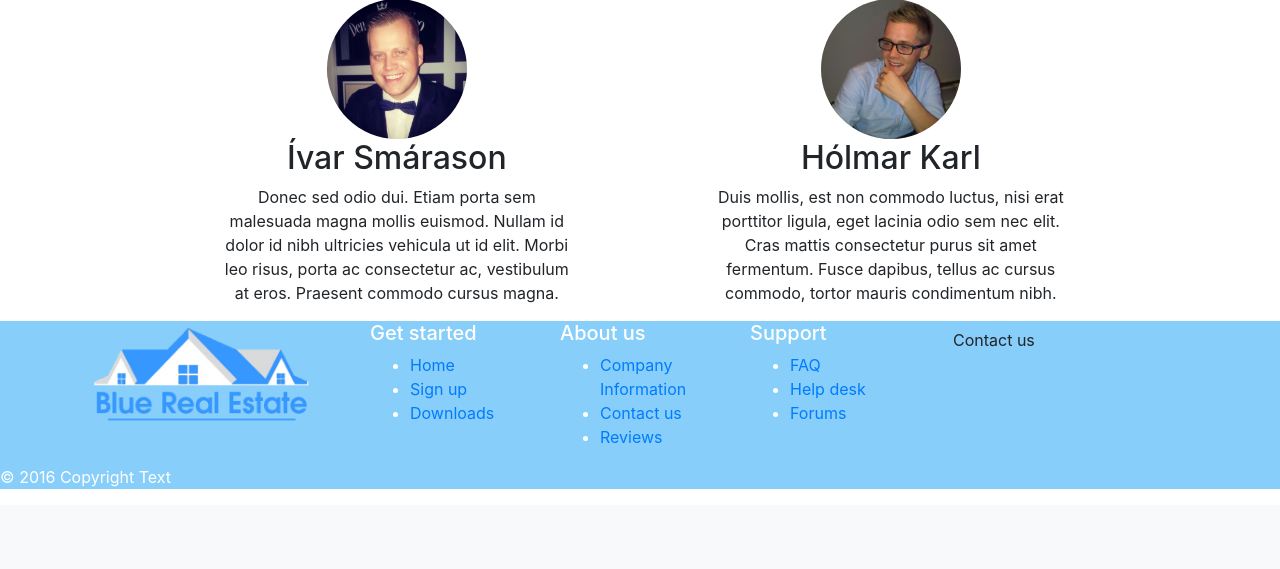
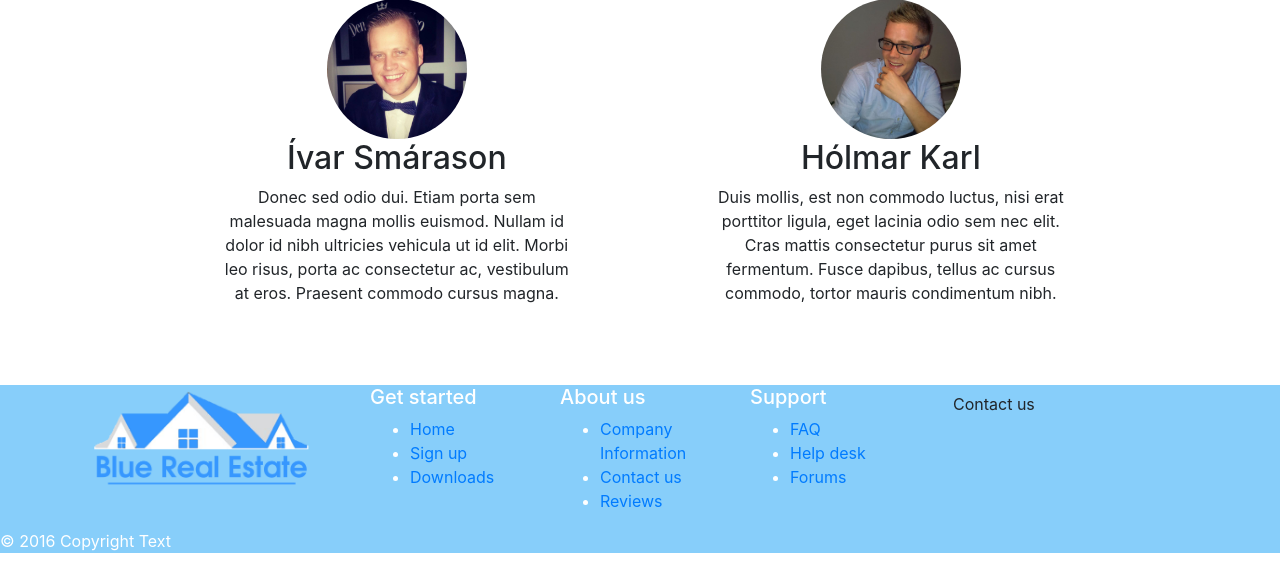
Before and after one commit to DanielAron18/BlueRealEstate, a Django app: page /about_us/ in a window 1280 px wide. Shown: the part 863-1432 px from the top of the page. Before the commit the page ends 1352 px from the top, so only its background shows below. Run offline with Django 3.2, Linux system fonts and the light colour scheme; some libraries are stand-ins or nearby versions.

Commit message:
addað margin fyrir neðan myndirnar

```diff
--- a/templates/about_us/about_us.html
+++ b/templates/about_us/about_us.html
@@ -48,7 +48,7 @@
             </div><!-- /.col-lg-4 -->
         </div><!-- /.row -->
     </div>
-        <div class="container marketing" style="text-align: center;">
+        <div class="container marketing" style="text-align: center; margin-bottom: 5%;">
       <!-- Three columns of text below the carousel -->
         <div class="row">
             <div class="col-lg-4" style="margin-left: 12%">
```
